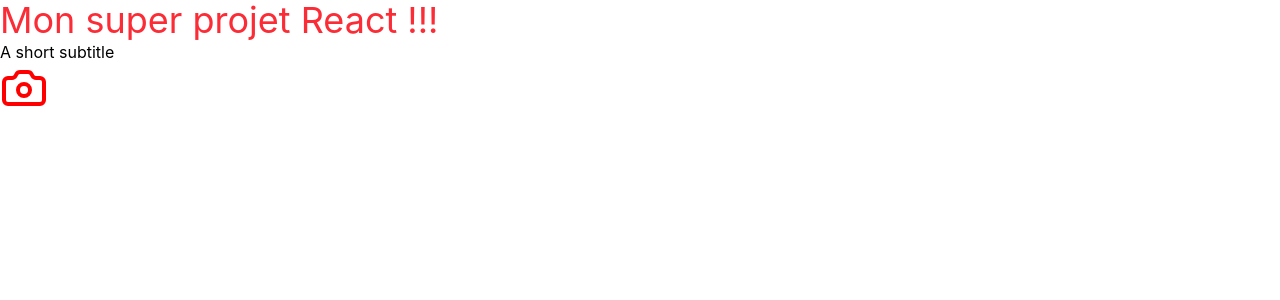
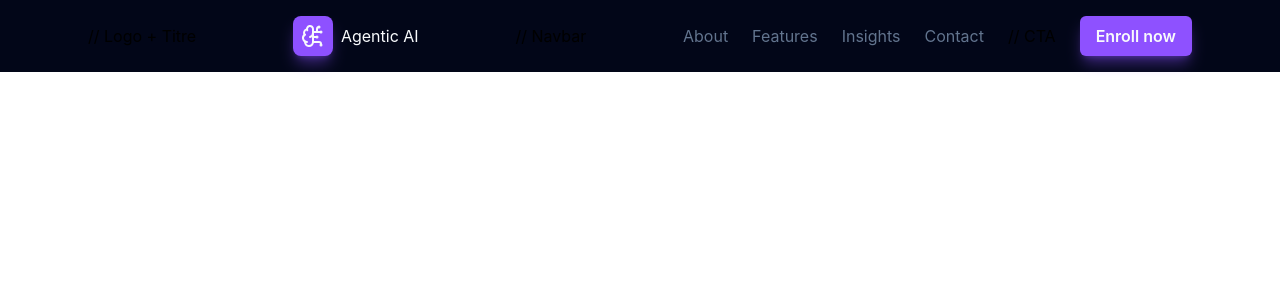
Before and after one commit to GuarickGit/holbertonschool-agentic_ai, a React (Vite) app in the folder front_end-frameworks/react/: page / in a window 1280 px wide. Shown: the top 300 px of the page. Built offline with nearby package versions, Linux system fonts and the light colour scheme.

Commit message:
Task 1 - Header Component

```diff
--- a/front_end-frameworks/react/src/App.jsx
+++ b/front_end-frameworks/react/src/App.jsx
@@ -1,11 +1,8 @@
-import { Camera } from "lucide-react";
-
+import Header from "./components/Header";
 function App() {
   return (
     <>
-     <h1 className="text-4xl text-red-500">Mon super projet React !!!</h1>
-	 <h2>A short subtitle</h2>
-	 <Camera color="red" size={48} />
+     <Header />
     </>
   );
 }
--- /dev/null
+++ b/front_end-frameworks/react/src/components/Header.jsx
@@ -0,0 +1,34 @@
+import { BrainCircuit } from 'lucide-react';
+
+function Header() {
+  return (
+    <header className="bg-slate-950 fixed top-0 left-0 right-0">
+      <div className="flex justify-between items-center max-w-6xl mx-auto px-6 py-4">
+
+        // Logo + Titre
+        <a className="flex items-center gap-2" href="#">
+          <div className="bg-violet-500 text-slate-50 rounded-lg shadow-lg shadow-violet-500/40 p-2">
+            <BrainCircuit />
+          </div>
+          <span className="text-slate-50">Agentic AI</span>
+        </a>
+
+        // Navbar
+        <div className="flex items-center gap-6">
+          <nav className="gap-6 text-slate-500 hidden md:flex">
+            <a href="#about-section">About</a>
+            <a href="#features-section">Features</a>
+            <a href="#insights-section">Insights</a>
+            <a href="#contact-section">Contact</a>
+          </nav>
+
+        // CTA
+          <a className="px-4 py-2 font-semibold rounded-md bg-violet-500 hover:bg-violet-600 shadow-lg shadow-violet-500/40 text-slate-50" href="#">Enroll now</a>
+        </div>
+      </div>
+    </header>
+
+  );
+}
+
+export default Header;
```
